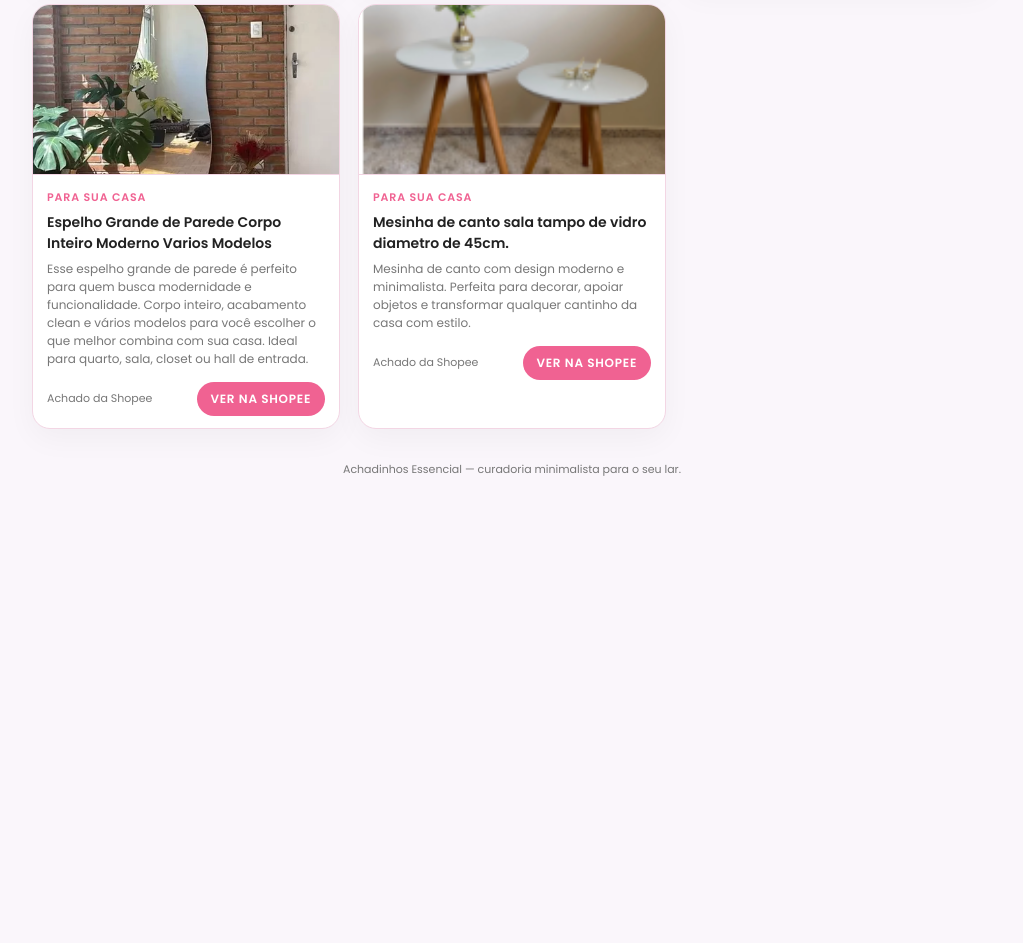
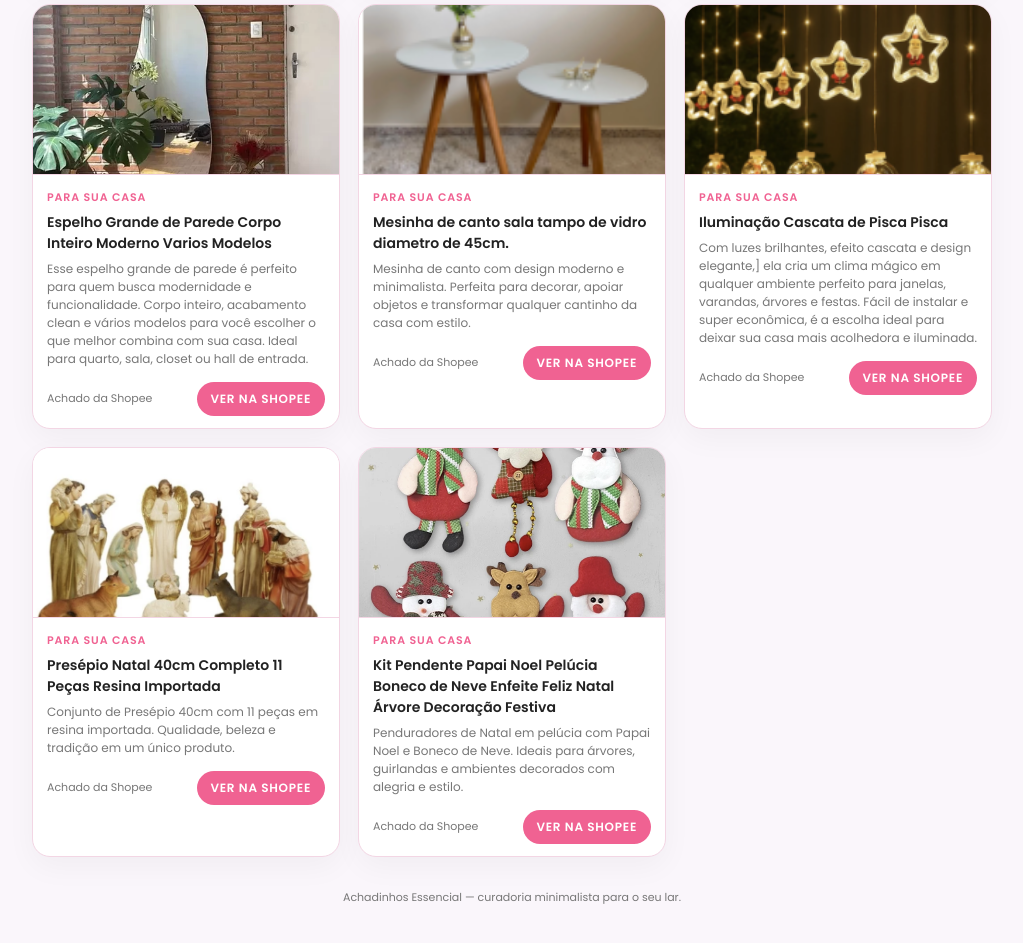
Before and after one commit to simpleunitworks/achadinhos, a plain HTML site: page index.html in a window 1280 px wide. Shown: the part 871-1814 px from the top of the page, without its empty margins (128-1151 px from the left). Before the commit the page ends 1389 px from the top, so only its background shows below. Drawn offline with Linux system fonts and the light colour scheme.

Commit message:
novos produtos

```diff
--- a/index.html
+++ b/index.html
@@ -517,6 +517,80 @@
                 </article>
 
 
+                                  <!-- CARD 6 - EXEMPLO -->
+                <article class="product-card" id="produto-06" data-nome="Iluminação cascata de pisca pisca natal">
+                    <img src="imagens/natal1.png" class="product-image" />
+                    <div class="product-body">
+                        <div class="product-tag">Para sua casa</div>
+                        <div class="product-title">Iluminação Cascata de Pisca Pisca</div>
+                        <p class="product-desc">
+                            Com luzes brilhantes, efeito cascata e design elegante,]
+                            ela cria um clima mágico em qualquer ambiente
+                            perfeito para janelas, varandas, árvores e festas.
+                            Fácil de instalar e super econômica, é a escolha ideal
+                            para deixar sua casa mais acolhedora e iluminada.
+                        </p>
+                        <div class="product-footer">
+                            <span class="product-price-hint">Achado da Shopee</span>
+                            <a
+                                href="https://s.shopee.com.br/5q0XKypEF7"
+                                target="_blank"
+                                class="product-button"
+                            >
+                                Ver na Shopee
+                            </a>
+                        </div>
+                    </div>
+                </article>
+
+                                    <!-- CARD 7 - EXEMPLO -->
+                <article class="product-card" id="produto-07" data-nome="Presépio natal Natal 40cm completo 11 Peças resina importada">
+                    <img src="imagens/natal2.png" class="product-image" />
+                    <div class="product-body">
+                        <div class="product-tag">Para sua casa</div>
+                        <div class="product-title">Presépio Natal 40cm Completo 11 Peças Resina Importada</div>
+                        <p class="product-desc">
+                            Conjunto de Presépio 40cm com 11 peças em resina importada.
+                            Qualidade, beleza e tradição em um único produto.
+                        </p>
+                        <div class="product-footer">
+                            <span class="product-price-hint">Achado da Shopee</span>
+                            <a
+                                href="https://s.shopee.com.br/5L4GkMWKJf"
+                                target="_blank"
+                                class="product-button"
+                            >
+                                Ver na Shopee
+                            </a>
+                        </div>
+                    </div>
+                </article>
+
+                     <!-- CARD 8 - EXEMPLO -->
+                <article class="product-card" id="produto-08" data-nome="Kit Papai Noel natal pelúcia boneco de Neve enfeite feliz natal arvore decoração Festiva">
+                    <img src="imagens/natal3.png" class="product-image" />
+                    <div class="product-body">
+                        <div class="product-tag">Para sua casa</div>
+                        <div class="product-title">Kit Pendente Papai Noel Pelúcia Boneco de Neve Enfeite Feliz Natal Árvore Decoração Festiva</div>
+                        <p class="product-desc">
+                            Penduradores de Natal em pelúcia com Papai Noel e Boneco de Neve.
+                            Ideais para árvores, guirlandas e ambientes decorados com alegria e estilo.
+                        </p>
+                        <div class="product-footer">
+                            <span class="product-price-hint">Achado da Shopee</span>
+                            <a
+                                href="https://s.shopee.com.br/20nomUyYFG"
+                                target="_blank"
+                                class="product-button"
+                            >
+                                Ver na Shopee
+                            </a>
+                        </div>
+                    </div>
+                </article>
+
+
+
             </div>
         </section>
 
```
Also changed, not shown: imagens/Screenshot 2025-11-21 142117.png (added), imagens/natal1.png (added), imagens/natal2.png (added), imagens/natal3.png (added).
